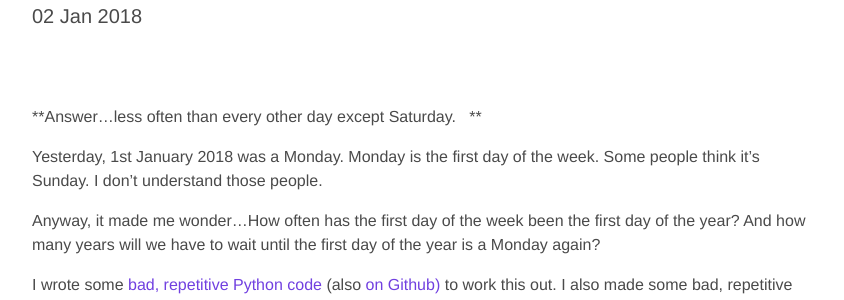
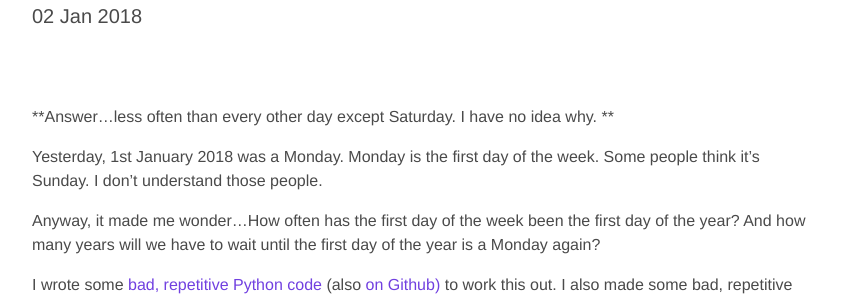
Before and after one commit to edjw/edjw.github.io, a Jekyll site: the page built from _posts/2018-01-02-how-often-is-1st-january-a-monday.md, in a window 1280 px wide and 900 px high. Shown: the part 198-498 px from the top of the window, without its empty margins (216-1060 px from the left). Built offline with Jekyll 4.4.1, drawn with Linux system fonts in a browser that asks for light colours; our own code applies the rules of GitHub Pages for plain Markdown files.

Commit message:
Update from Forestry.io - 2018-01-02-how-often-is-1st-january-a-monday.md

```diff
--- a/_posts/2018-01-02-how-often-is-1st-january-a-monday.md
+++ b/_posts/2018-01-02-how-often-is-1st-january-a-monday.md
@@ -2,7 +2,7 @@
 title: How often is 1st January a Monday?
 date: 2018-01-02 00:00:00 +0000
 ---
-**Answer...less often than every other day except Saturday.
+**Answer...less often than every other day except Saturday. I have no idea why.
 **
 
 Yesterday, 1st January 2018 was a Monday. Monday is the first day of the week. Some people think it's Sunday. I don't understand those people.
```
